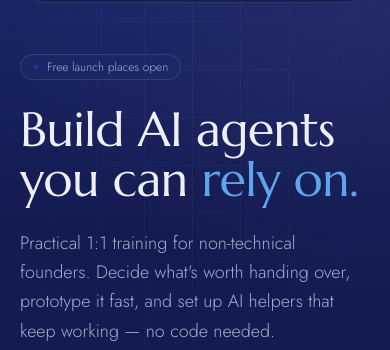
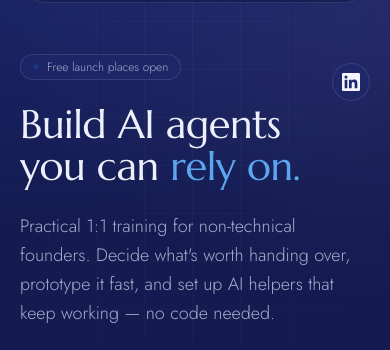
Before and after one commit to bfreak-art/agentic-playbook-site, a plain HTML site: page index.html in a window 390 px wide. Shown: the part 75-425 px from the top of the page. Drawn offline with Linux system fonts and the light colour scheme.

Commit message:
Smaller mobile headings with set line breaks; LinkedIn icon top right
Co-Authored-By: Claude Sonnet 5.5 <noreply@anthropic.com>
Claude-Session: https://claude.ai/code/session_01Jw15xXwnoKRZFqi5CgnNmj

```diff
--- a/index.html
+++ b/index.html
@@ -22,6 +22,11 @@
 .seg{background:#F4F6FF}.seg.taken{background:rgba(244,246,255,.25)}
 .btn-dark{background:#0B1240;color:#F4F6FF}
 .opt[aria-pressed="true"]{background-image:var(--blue-fill);color:#F4F6FF;border-color:#2A74C8}
+
+.li-corner{position:absolute;z-index:30;top:8.6rem;right:1.25rem;display:inline-flex;align-items:center;justify-content:center;width:2.4rem;height:2.4rem;border-radius:9999px;border:1px solid var(--border);background:rgba(30,40,110,.55);color:#F4F6FF;transition:background .2s,transform .2s}
+.li-corner:hover{background-image:var(--blue-fill);transform:translateY(-1px)}
+@media(min-width:768px){.li-corner{top:10.4rem;right:max(1.25rem,calc((100vw - 72rem)/2 + 1.25rem))}}
+@media(max-width:639px){.hero-h{font-size:clamp(1.9rem,10.2vw,2.9rem)}.offer-h{font-size:1.6rem}.hero-h .ln,.offer-h .ln{display:block;white-space:nowrap}}
 </style>
 <script>document.documentElement.classList.add('js');</script>
 </head>
@@ -41,6 +46,7 @@
     </nav>
   </div>
 </header>
+<a href="https://www.linkedin.com/company/the-agentic-playbook/" target="_blank" rel="noopener" class="li-corner" aria-label="The Agentic Playbook on LinkedIn (opens in a new tab)"><svg viewBox="0 0 24 24" width="18" height="18" fill="currentColor" aria-hidden="true"><path d="M20.45 20.45h-3.56v-5.57c0-1.33-.03-3.04-1.85-3.04-1.86 0-2.14 1.45-2.14 2.94v5.67H9.35V9h3.41v1.56h.05c.48-.9 1.64-1.85 3.37-1.85 3.6 0 4.27 2.37 4.27 5.45v6.29zM5.34 7.43a2.06 2.06 0 1 1 0-4.12 2.06 2.06 0 0 1 0 4.12zM7.12 20.45H3.56V9h3.56v11.45zM22.22 0H1.77C.79 0 0 .77 0 1.73v20.54C0 23.23.79 24 1.77 24h20.45c.98 0 1.78-.77 1.78-1.73V1.73C24 .77 23.2 0 22.22 0z"/></svg></a>
 
 <main>
 
@@ -54,7 +60,7 @@
         <span class="inline-flex items-center gap-2 rounded-full border border-border bg-card/60 px-3 py-1 text-xs text-muted-foreground">
           <span class="pulse-dot h-1.5 w-1.5 rounded-full bg-primary"></span>Free launch places open
         </span>
-        <h1 class="mt-6 text-5xl leading-[1.05] md:text-7xl">Build AI agents you can <span class="text-primary">rely on.</span></h1>
+        <h1 class="mt-6 text-5xl leading-[1.05] md:text-7xl hero-h"><span class="ln">Build AI agents</span> <span class="ln">you can <span class="text-primary">rely on.</span></span></h1>
         <p class="mt-6 max-w-xl text-lg leading-relaxed text-muted-foreground">Practical 1:1 training for non-technical founders. Decide what's worth handing over, prototype it fast, and set up AI helpers that keep working — no code needed.</p>
         <p class="mt-6 max-w-lg text-xs leading-relaxed text-muted-foreground/80">Based on my UCL research: 40 survey responses and 12 interviews with UK startup teams (Stadnik, 2026).</p>
       </div>
@@ -88,7 +94,7 @@
     <div class="reveal window-cyan grid gap-8 p-8 md:grid-cols-[1.3fr_1fr_1fr] md:items-center md:p-10">
       <div>
         <p class="eyebrow">Launch offer</p>
-        <h2 class="mt-3 text-3xl leading-tight md:text-4xl">Free, in exchange for honest feedback.</h2>
+        <h2 class="mt-3 text-3xl leading-tight md:text-4xl offer-h"><span class="ln">Free, in exchange</span> <span class="ln">for honest feedback.</span></h2>
         <p class="mt-3 max-w-md font-normal opacity-80">The first founders get a free 2-hour session. In return, I ask for an honest testimonial.</p>
       </div>
       <div>
```
